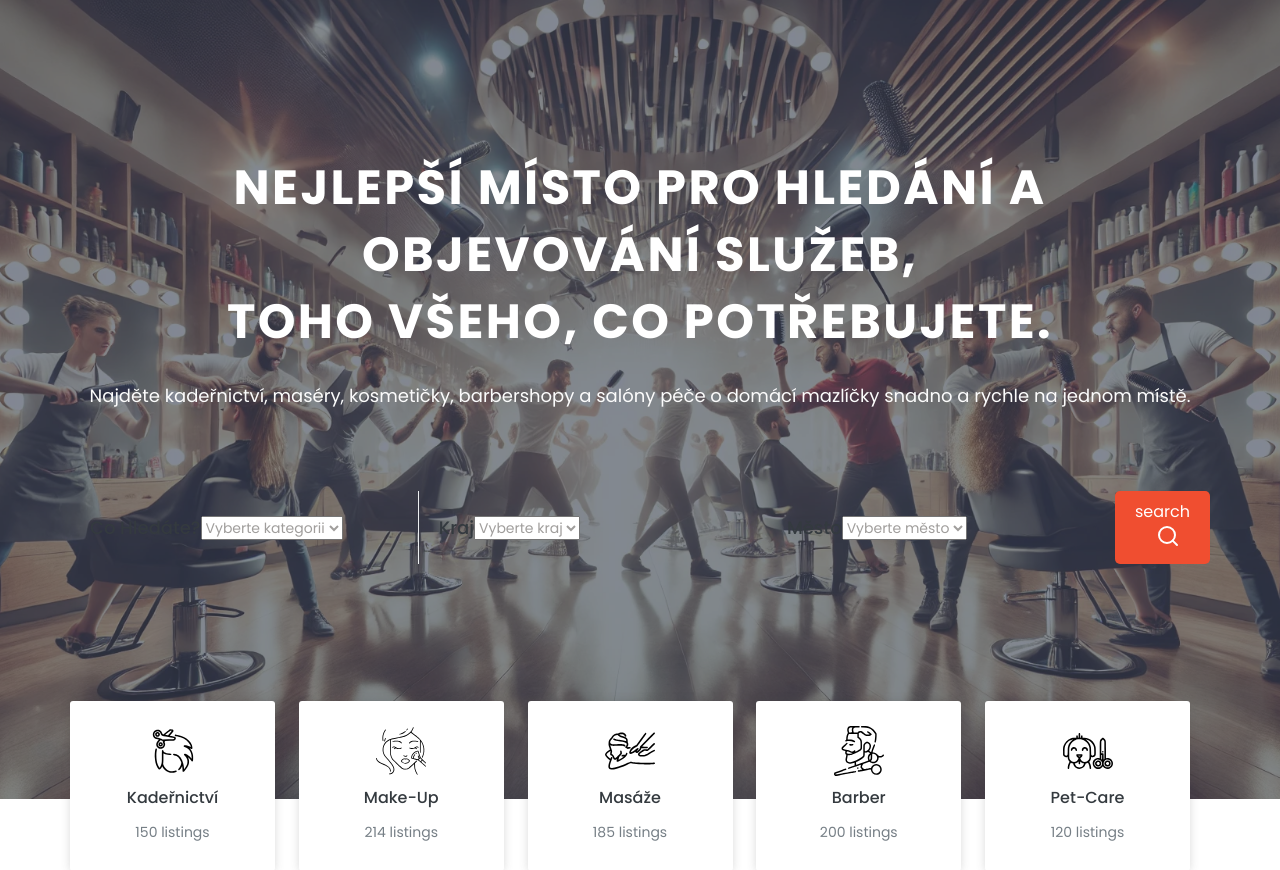
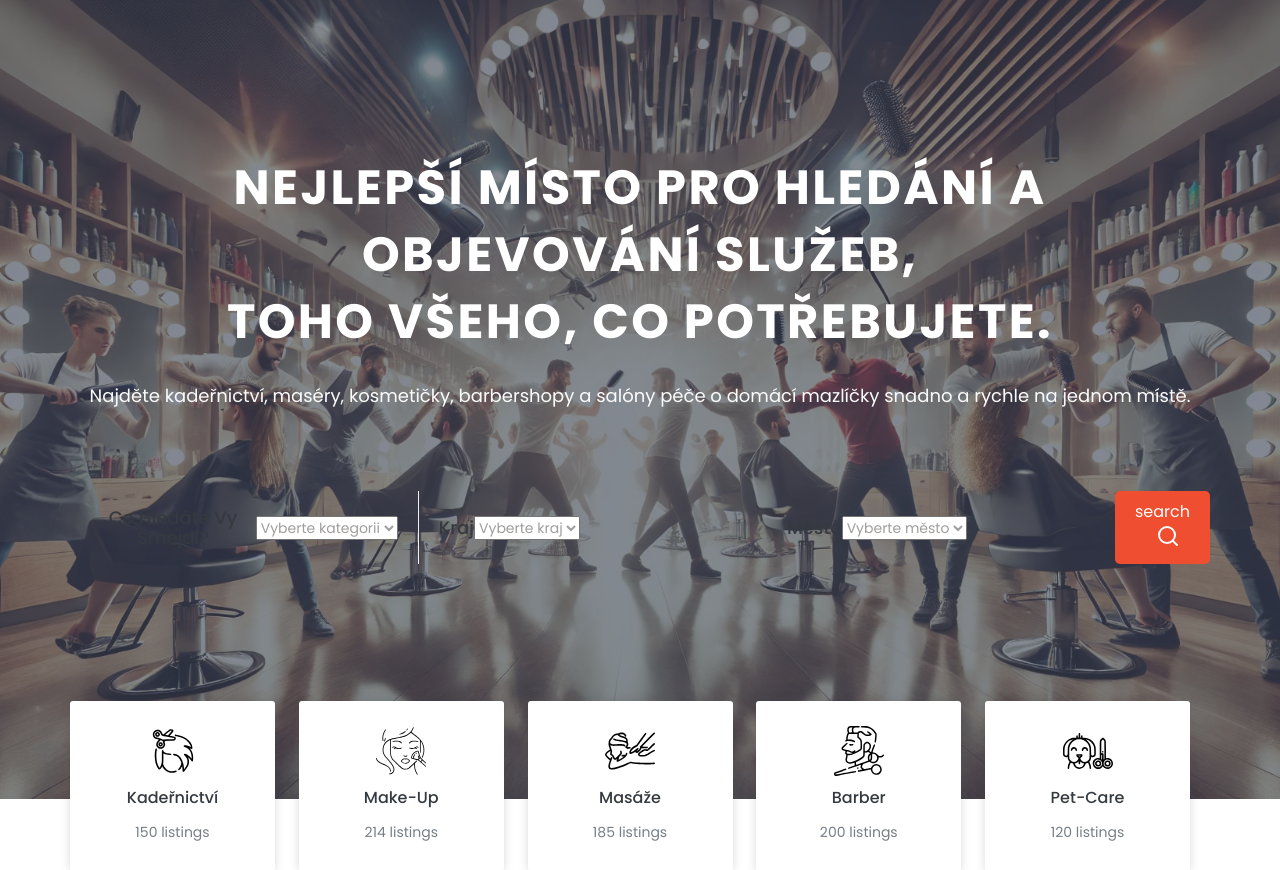
Before and after one commit to Hakliano/CareService, a Django app: page /reality/ in a window 1280 px wide. Shown: the part 131-1001 px from the top of the page. Run offline with Django 5.2, Linux system fonts and the light colour scheme; data that the repository does not hold is empty; some libraries are stand-ins or nearby versions.

Commit message:
uprava 1

```diff
--- a/nejlepsiProjekt/templates/reality.html
+++ b/nejlepsiProjekt/templates/reality.html
@@ -162,7 +162,7 @@
 					{% comment %} <form action="{% url 'filter_partners' %}" method="get" class="welcome-hero-form"> {% endcomment %}
 						<!-- Kategorie -->
 						<div class="single-welcome-hero-form">
-							<h3>Co hledáte?</h3>
+							<h3>Co hledáte vy smejdi?</h3>
 							<select name="category">
 								<option value="">Vyberte kategorii</option>
 
```
